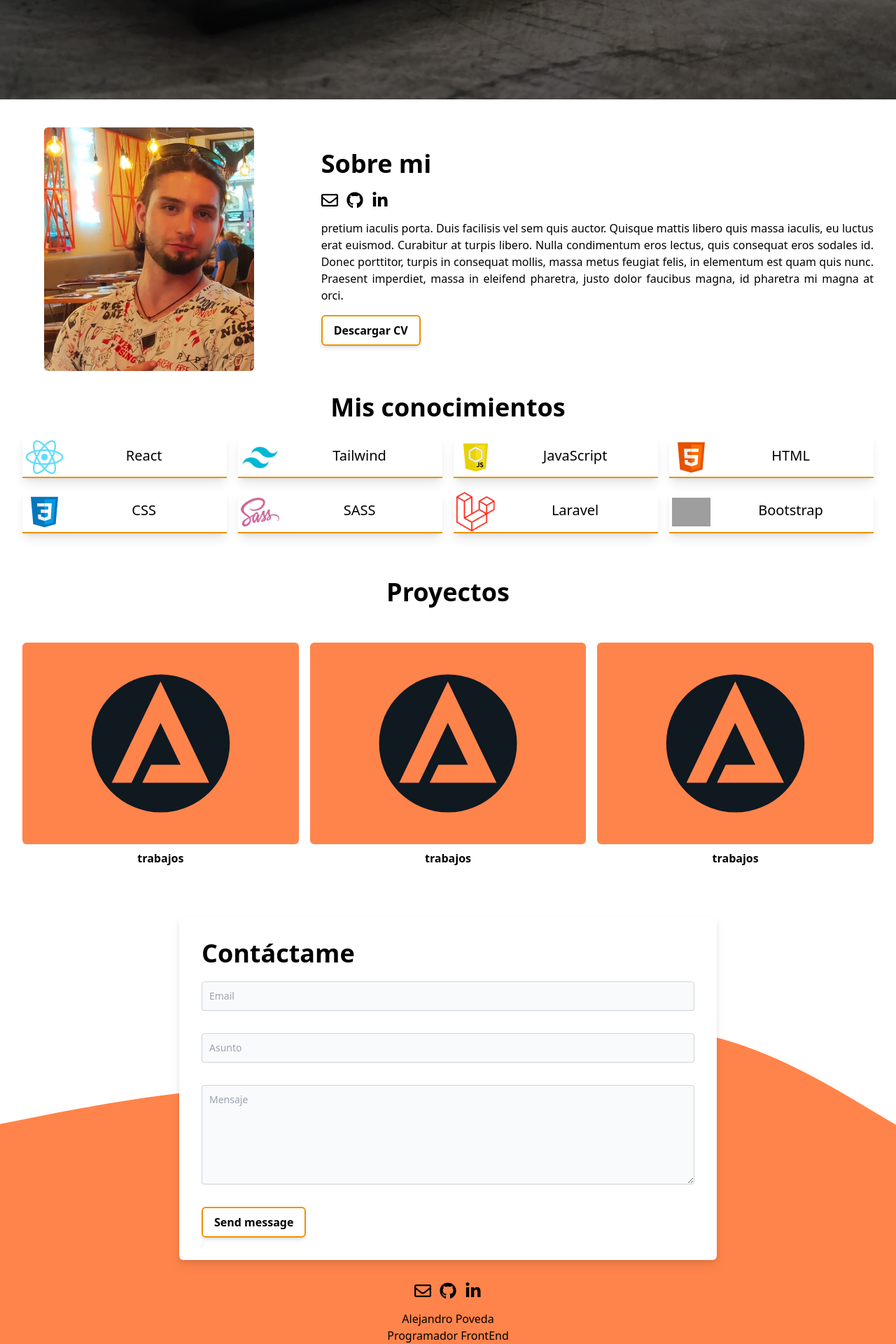
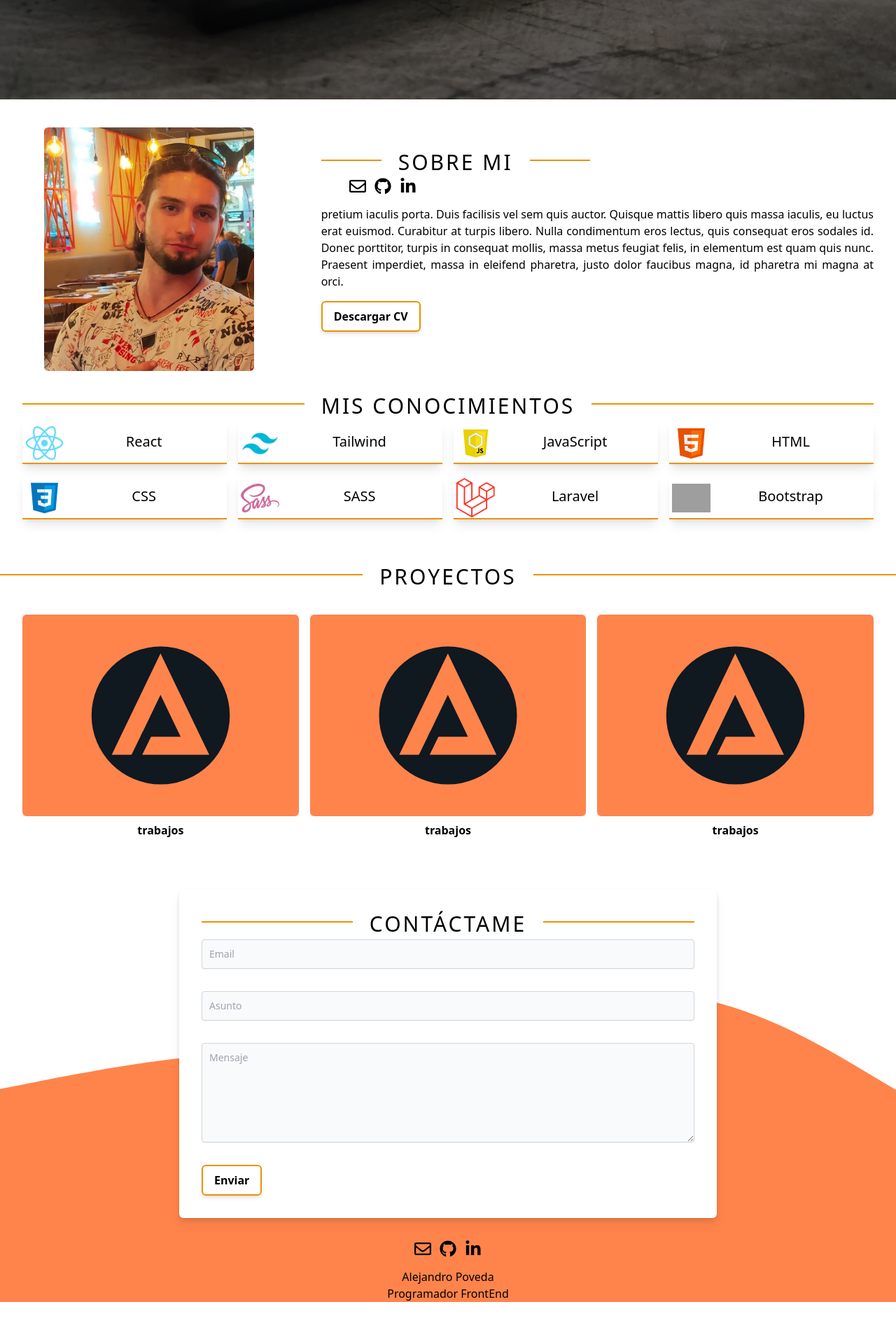
Before and after one commit to alejandropovedabisquert/portfolio, a React (Create React App) app: page / in a window 1280 px wide. Shown: the part 658-2578 px from the top of the page at 70% size. After the commit the page ends 2518 px from the top, so only its background shows below. Built offline with nearby package versions, Linux system fonts and the light colour scheme; grey boxes are pictures that could not be loaded; the HTML template or start-up script is replaced by a standard one.

Commit message:
cambios titulos

```diff
--- a/src/App.js
+++ b/src/App.js
@@ -9,7 +9,8 @@ import FetchingData from "./components/hooks/FetchingData";
 
 function App() {
   const {data, error} = FetchingData('data.json')
-  const titleClassStyle = "text-4xl pb-5 font-bold"
+  const titleClassStyle = "uppercase text-3xl tracking-widest grid grid-cols-title grid-rows-title gap-6 before:content-[''] after:content-[''] before:block after:block before:border-b-2 after:border-b-2 before:border-secondary-color after:border-secondary-color"
+  const buttonClassStyle = "border-2 border-secondary-color p-2 px-4 mt-4 inline-block rounded-md shadow-md transition-all font-bold duration-300 relative hover:text-white before:content-[''] before:absolute before:top-0 before:left-0 before:h-full before:content-[''] before:absolute before:top-0 before:left-0 before:w-0 before:-z-10 before:bg-primary-color before:transition-all before:duration-300 before:hover:w-full"
 
   if (error) {
     <p>Hubo un error al cargar los datos</p>
@@ -20,13 +21,13 @@ function App() {
         <div className="main">
           <ApHeader data={data}/>
           <div className="container mx-auto mt-10">
-            <ApAbout data={data} titleClassStyle={titleClassStyle}/>
+            <ApAbout data={data} titleClassStyle={titleClassStyle} buttonClassStyle={buttonClassStyle}/>
             <ApSkills data={data} titleClassStyle={titleClassStyle}/>
             <ApProjects data={data} titleClassStyle={titleClassStyle}/>
             {/* <ApServices data={data} titleClassStyle={titleClassStyle}/> */}
           </div>
         </div>
-        <ApFooter data={data} titleClassStyle={titleClassStyle}/>
+        <ApFooter data={data} titleClassStyle={titleClassStyle} buttonClassStyle={buttonClassStyle}/>
       </div>
   );
 }
--- a/src/components/ApAbout/ApAbout.js
+++ b/src/components/ApAbout/ApAbout.js
@@ -4,7 +4,7 @@ const ApAbout = (passData) =>{
     const about = passData.data.about
     const rrssData = passData.data.rrss
     const titleClassStyle = passData.titleClassStyle
-    const buttonClassStyle = "border-2 border-secondary-color p-2 px-4 mt-4 inline-block rounded-md shadow-md transition-all font-bold duration-300 relative hover:text-white before:content-[''] before:absolute before:top-0 before:left-0 before:h-full before:content-[''] before:absolute before:top-0 before:left-0 before:w-0 before:-z-10 before:bg-primary-color before:transition-all before:duration-300 before:hover:w-full"
+    const buttonClassStyle = passData.buttonClassStyle
     const profile = passData.data.logos && <img className="rounded-md" src={passData.data.logos && passData.data.logos.perfil} alt="Perfil" width="300px"/>
     const rrssList = rrssData && rrssData.map((rrss) =>
         <ApRRSS key={rrss.type} rrss={rrss}/>
@@ -15,9 +15,9 @@ const ApAbout = (passData) =>{
                 {profile}
             </div>
             <div className="p-8 md:pr-0 col-span-2 lg:pr-8">
-                <h1 className={`${titleClassStyle} text-left`}>Sobre mi</h1>
+                <h1 className={`${titleClassStyle} grid-cols-about w-96`}>Sobre mi</h1>
                 <div className="flex flex-row justify-left pb-4">
-                    <ul className="flex flex-row space-x-3">
+                    <ul className="flex flex-row space-x-3 ml-10">
                         {rrssList}
                     </ul>
                 </div>
--- a/src/components/ApContact.js
+++ b/src/components/ApContact.js
@@ -5,9 +5,9 @@ import emailjs from '@emailjs/browser'
 
 const ApContact = (passData) =>{
     const titleClassStyle = passData.titleClassStyle
-    const inputClass = "shadow-sm bg-gray-50 border border-gray-300 text-gray-900 text-sm rounded focus:ring-primary-500 focus:border-primary-500 block w-full p-2.5 dark:bg-gray-700 dark:border-gray-600 dark:placeholder-gray-400 dark:text-white dark:focus:ring-primary-500 dark:focus:border-primary-500 dark:shadow-sm-light"
-    const textAreaClass = "block p-2.5 w-full text-sm text-gray-900 bg-gray-50 rounded shadow-sm border border-gray-300 focus:ring-primary-500 focus:border-primary-500 dark:bg-gray-700 dark:border-gray-600 dark:placeholder-gray-400 dark:text-white dark:focus:ring-primary-500 dark:focus:border-primary-500"
-    const buttonClassStyle = "border-2 border-secondary-color p-2 px-4 mt-4 inline-block rounded-md shadow-md transition-all font-bold duration-300 relative hover:text-white before:content-[''] before:absolute before:top-0 before:left-0 before:h-full before:content-[''] before:absolute before:top-0 before:left-0 before:w-0 before:-z-10 before:bg-primary-color before:transition-all before:duration-300 before:hover:w-full"
+    const buttonClassStyle = passData.buttonClassStyle
+    const inputClass = "shadow-sm bg-gray-50 border border-gray-300 text-gray-900 text-sm rounded focus:ring-primary-500 focus:border-primary-500 block w-full p-2.5 focus:outline-none focus:ring-2 focus:ring-secondary-color"
+    const textAreaClass = "block p-2.5 w-full text-sm text-gray-900 bg-gray-50 rounded shadow-sm border border-gray-300 focus:ring-primary-500 focus:border-primary-500 focus:outline-none focus:ring-2 focus:ring-secondary-color"
     const form = useRef()
 
 
@@ -37,7 +37,7 @@ const ApContact = (passData) =>{
                     <div className="sm:col-span-2">
                         <textarea name="message" rows="6" className={textAreaClass} placeholder="Mensaje" required></textarea>
                     </div>
-                    <input type="submit" className={buttonClassStyle} value="Send message"/>
+                    <button type="submit" className={buttonClassStyle}>Enviar</button>
                 </form>
             </div>
             {/* <form className="grid p-8 w-9/12 h-96 box-content shadow-md rounded-md mx-auto bg-secondary-color transition-all md:grid-cols-2 lg:w-[50em]" ref={form} onSubmit={sendEmail}>
--- a/src/components/ApFooter.js
+++ b/src/components/ApFooter.js
@@ -13,7 +13,7 @@ const ApFooter = (passData) =>{
 
     return(
         <div id="footer" style={{backgroundImage: `url(${fondoFooter && fondoFooter.fondoFooterWave})`}} className="bg-cover bg-center">
-            <ApContact titleClassStyle={passData.titleClassStyle}/>
+            <ApContact titleClassStyle={passData.titleClassStyle} buttonClassStyle={passData.buttonClassStyle}/>
             <div className="flex flex-row justify-center pb-4">
                 <ul className="flex flex-row space-x-3">
                     {rrssList}
--- a/src/components/ApMenu/ApMenuButton.js
+++ b/src/components/ApMenu/ApMenuButton.js
@@ -1,6 +1,6 @@
 const ApMenuButton = ({open, setOpen}) =>{
 
-  const hamburguerButton = `flex flex-col z-10 h-20 w-20 rounded-full bg-[#FF844B] cursor-pointer justify-center items-center group float-right top-4 right-4 relative`
+  const hamburguerButton = `flex flex-col z-10 h-20 w-20 rounded-full bg-white border-4 border-secondary-color cursor-pointer justify-center items-center group float-right top-4 right-4 relative`
     const genericHamburgerLine = `h-[6px] w-9 my-1 rounded-full bg-black transition ease transform duration-300`
     return(
       <div className={`${hamburguerButton}`} onClick={()=> setOpen(!open)}>
--- a/src/components/ApProjects/ApProjects.js
+++ b/src/components/ApProjects/ApProjects.js
@@ -4,6 +4,7 @@ import "./ApProjects.css"
 const ApProjects = (passData) =>{
     const projects = passData.data.projects
     const titleClassStyle = passData.titleClassStyle
+    // const titleClassStyle = "uppercase text-2xl tracking-widest grid grid-cols-title grid-rows-title gap-6 before:content-[''] after:content-[''] before:block after:block before:border-b-2 after:border-b-2 before:border-secondary-color after:border-secondary-color"
 
     const listProjects = projects && projects.map((project) =>
         <ApCard
--- a/tailwind.config.js
+++ b/tailwind.config.js
@@ -5,6 +5,13 @@ module.exports = {
   ],
   theme: {
     extend: {
+      gridTemplateColumns: {
+        'title': '1fr auto 1fr',
+        'about': '.1fr auto 1fr'
+      },
+      gridTemplateRows: {
+        'title': '16px 0'
+      },
       colors:{
         'primary-color': '#FF844B',
         'secondary-color': '#ED9200',
```
